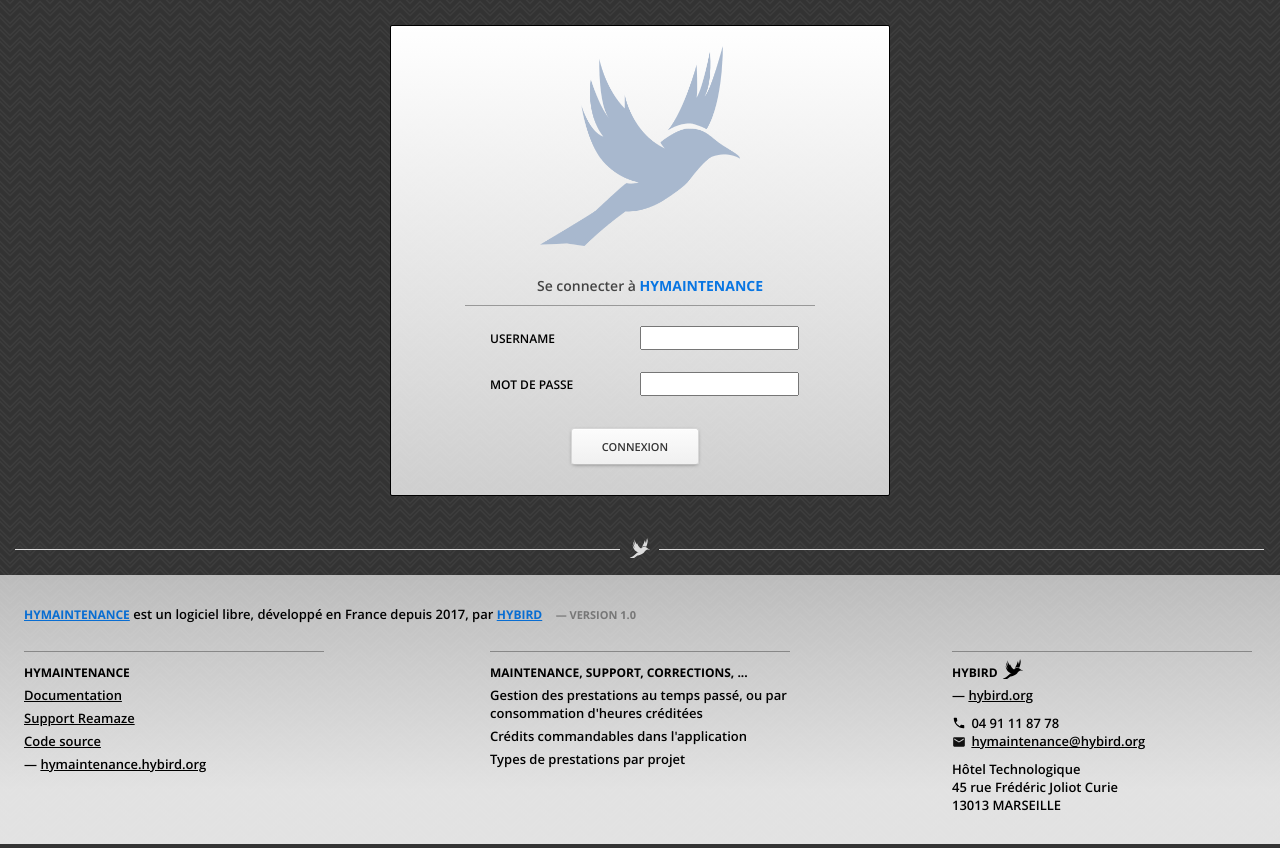
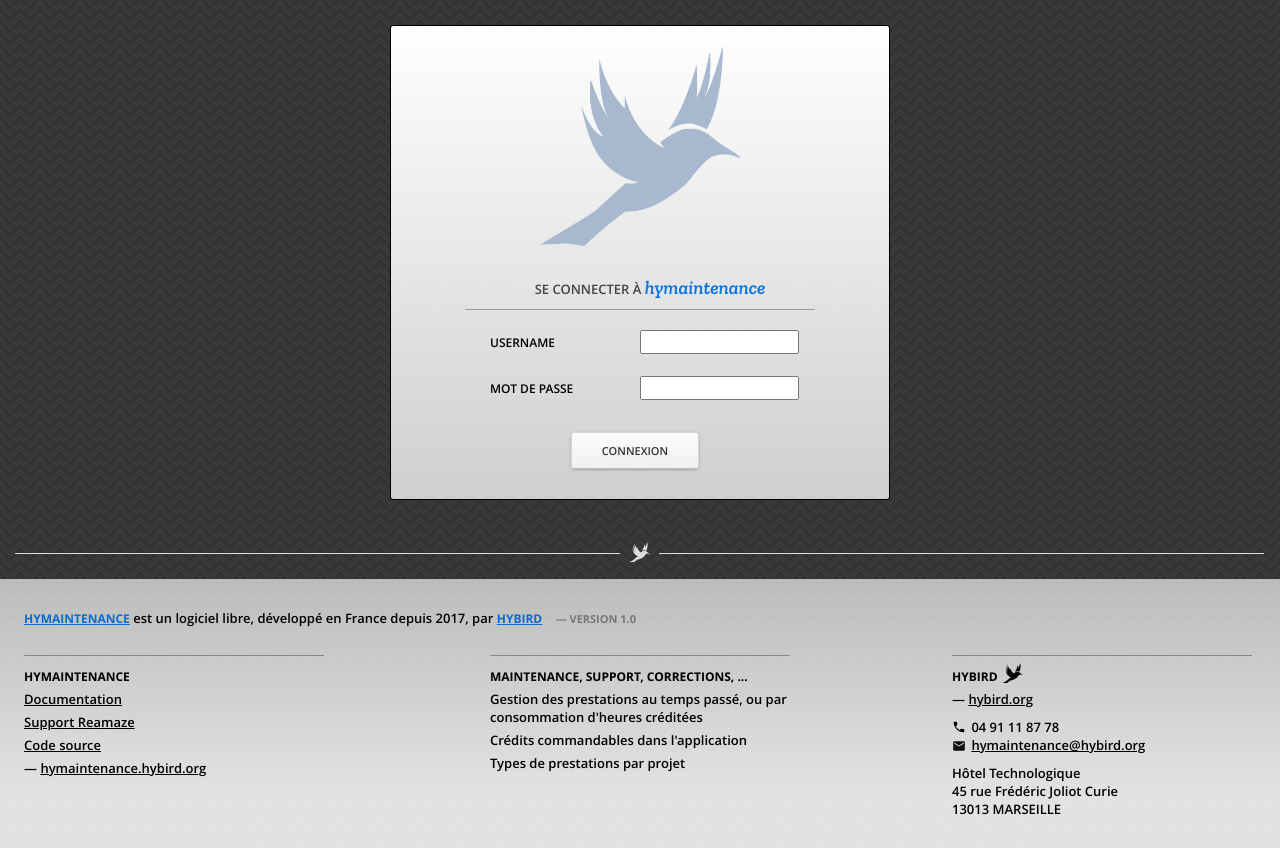
Before and after one commit to HybirdCorp/HyMaintenance, a Django app: template hymaintenance/high_ui/templates/high_ui/login.html in a window 1280 px wide. Run offline with Django 3.2, Linux system fonts and the light colour scheme; the template is opened without the code that fills it, so the values that code supplies are empty, except form fields; tables that the repository leaves empty hold one stand-in row (values such as "Sample post"); form fields are guessed from the names that the template uses.

Commit message:
Login: Pimp my page (c) Xzibit
yo dawg

```diff
--- a/hymaintenance/high_ui/templates/high_ui/login.html
+++ b/hymaintenance/high_ui/templates/high_ui/login.html
@@ -2,7 +2,7 @@
 <!DOCTYPE html>
 <html>
 <head>
-    <title>Maintenance Hybird &mdash; {% trans 'Connection' %}</title>
+    <title>Maintenance Hybird &mdash; {% trans 'Log in' %}</title>
     <style>
         @font-face {
           font-family: 'Open Sans';
@@ -23,6 +23,14 @@
           font-style: normal;
           font-weight: 700;
           src: url("/static/fonts/OpenSans-Bold-700.woff") format('woff'); /* Modern Browsers */
+        }
+
+        @font-face {
+            font-family: 'Zilla Slab';
+            font-style: italic;
+            font-weight: 600;
+            src: url("/static/fonts/ZillaSlab-SemiBoldItalic-logo-subset.woff") format('woff'),
+                 url("/static/fonts/ZillaSlab-SemiBoldItalic-logo-subset.woff2") format('woff2');
         }
 
         *, ::after, ::before {
@@ -84,7 +92,7 @@
             margin-bottom: 25px;
 
             border: 1px solid #000;
-            border-radius: 2px;
+            border-radius: 3px;
 
             padding-top: 20px;
             padding-bottom: 20px;
@@ -108,20 +116,24 @@
         }
 
         #branding {
-            font-size: 14px;
+            font-size: 13px;
             font-weight: 600;
             padding-bottom: 10px;
             padding-left: 20px;
             border-bottom: 1px solid #999;
             color: #444;
             text-align: center;
+            text-transform: uppercase;
         }
 
-        #branding .creme-label {
-            text-transform: uppercase;
-            font-size: 14px;
-            font-weight: 700;
+        #branding .main-label {
             color: #0875e2;
+
+            font-family: "Zilla Slab";
+            font-weight: 600;
+            font-style: italic;
+            font-size: 19px;
+            text-transform: none;
         }
 
         label {
@@ -445,7 +457,7 @@
             <p class="errornote">{% if error_message %}{{error_message}}{% endif %}</p>
             <div id="content-main">
                 <div id="branding">
-                    Se connecter à <span class="creme-label">HyMaintenance</span>
+                    Se connecter à <span class="main-label">hymaintenance</span>
                 </div>
                 <form {% comment %}action="{{app_path}}"{% endcomment %} method="post" id="login-form">
                     {% csrf_token %}
```
Also changed, not shown: hymaintenance/high_ui/static/fonts/ZillaSlab-SemiBoldItalic-logo-subset.woff (added), hymaintenance/high_ui/static/fonts/ZillaSlab-SemiBoldItalic-logo-subset.woff2 (added).
